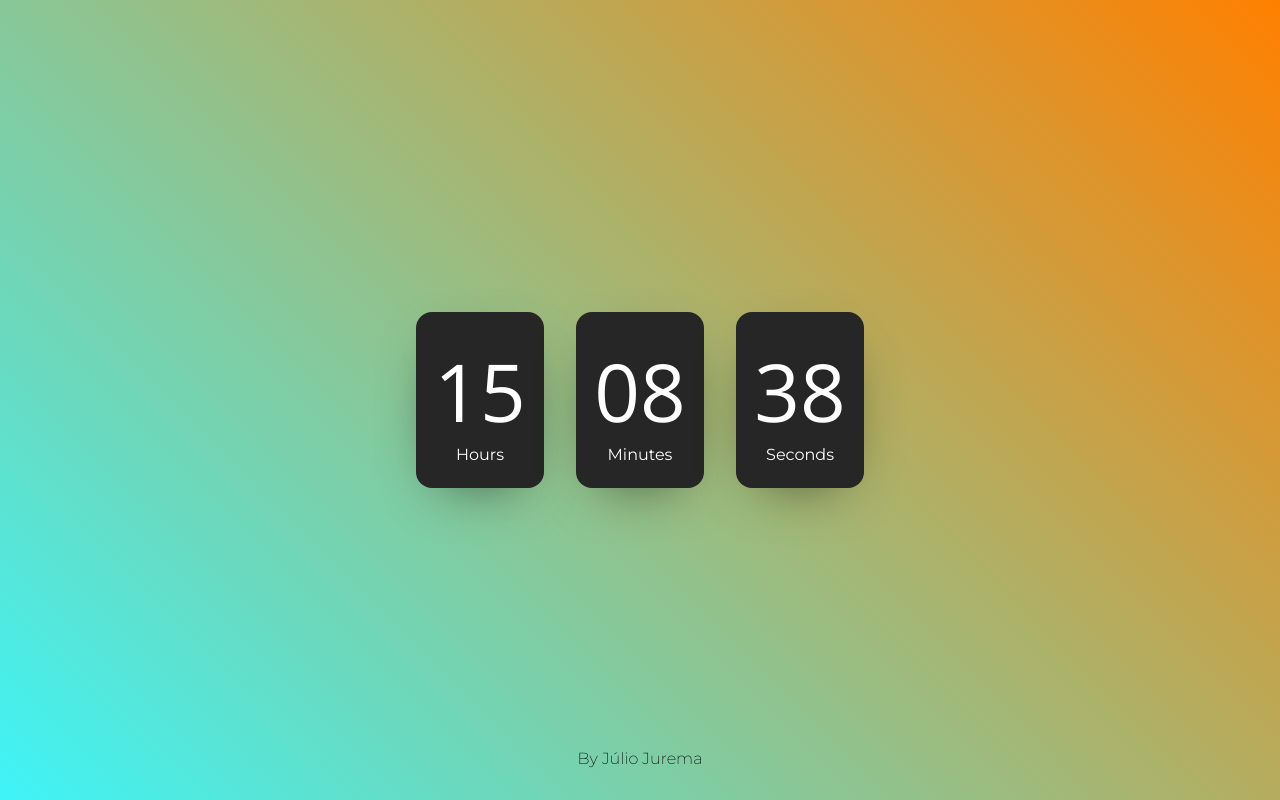
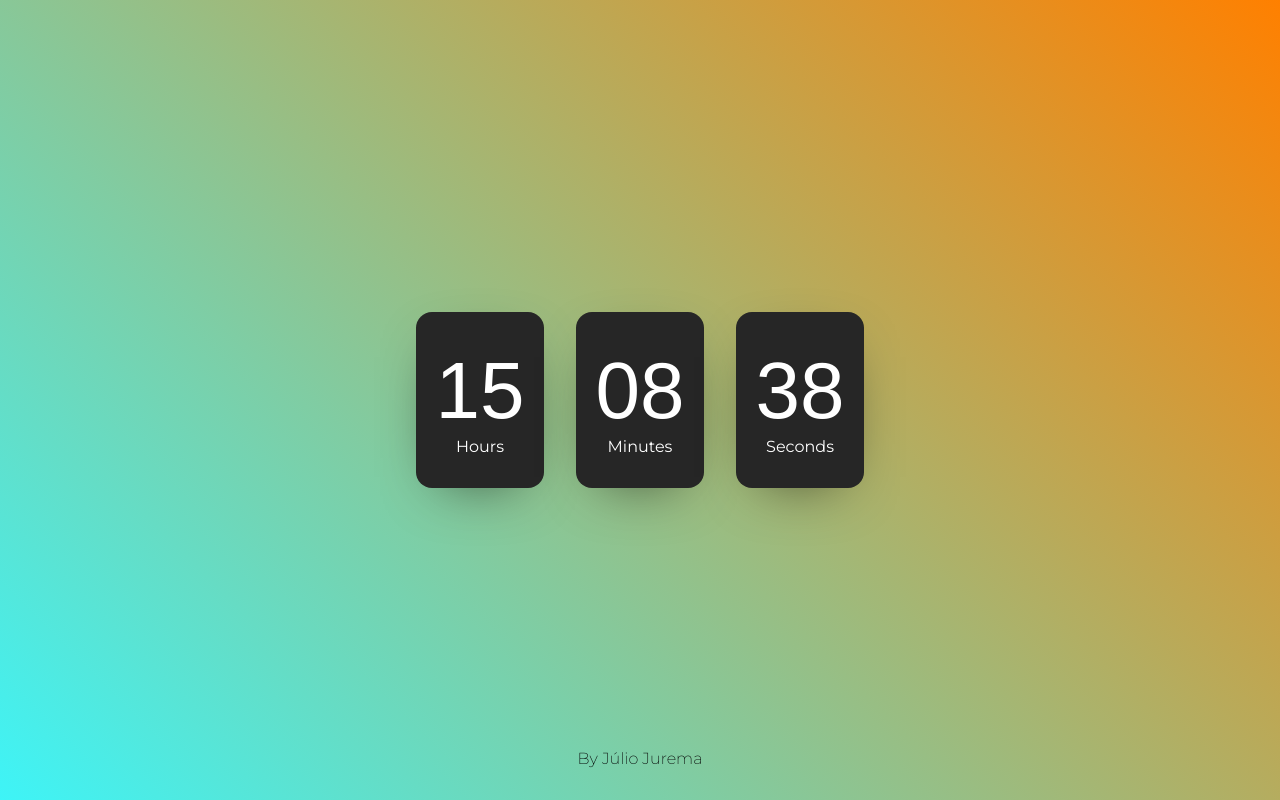
Before and after one commit to JulioJurema/DigitalWatch, a plain HTML site: page index.html in a window 1280 px wide. Drawn offline with nearby package versions, Linux system fonts and the light colour scheme.

Commit message:
Font bug fixed

```diff
--- a/assets/css/style.css
+++ b/assets/css/style.css
@@ -34,7 +34,7 @@
 span{
     font-size: 5em;
     color: white;
-    font-family: 'Open sans', sans-serif;
+    font-family: sans-serif;
 }
 
 p{
```
